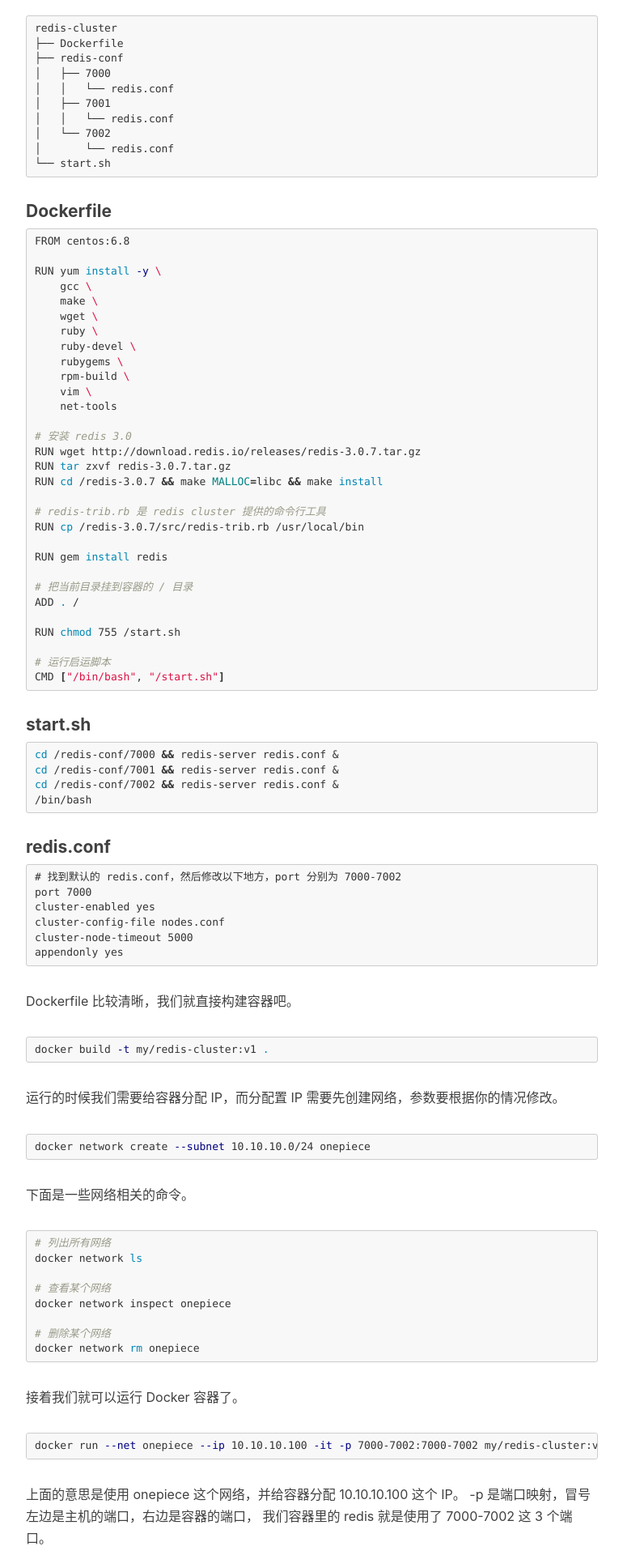
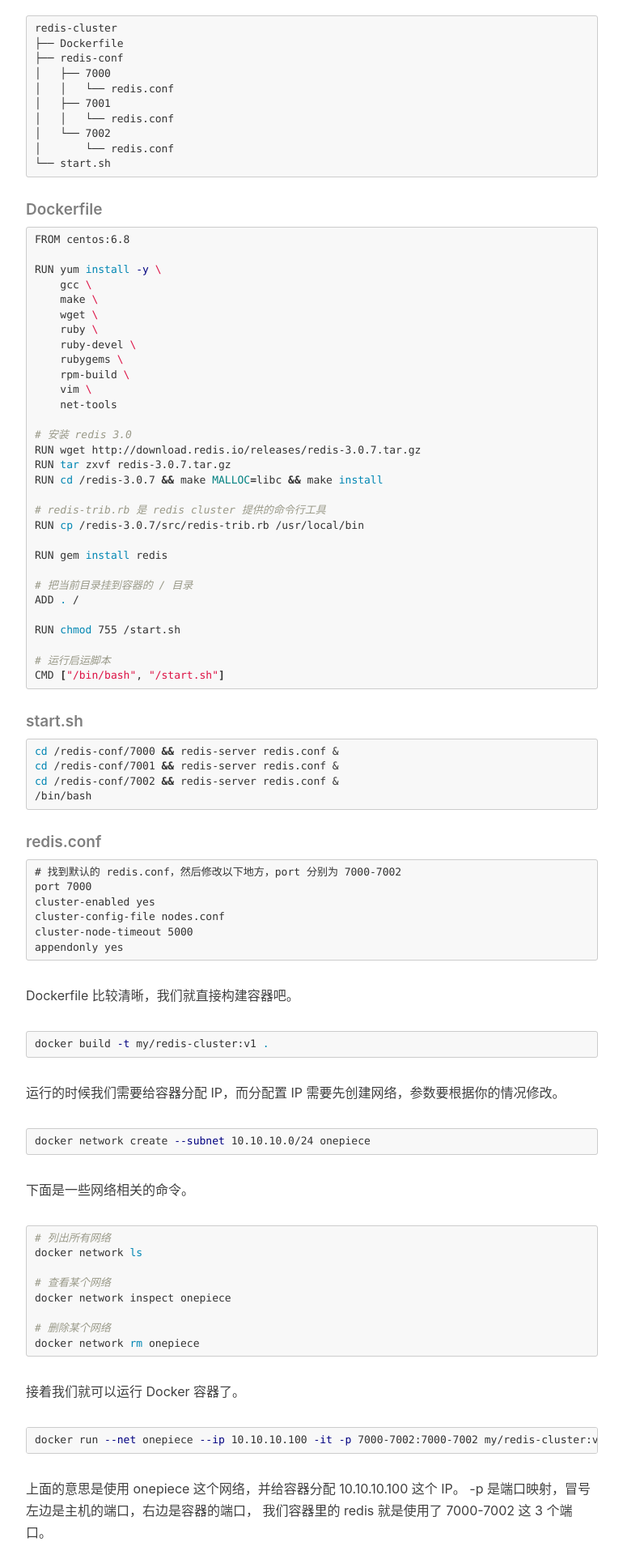
Before and after one commit to xkuga/xkuga.github.io, a Jekyll site: the page built from _posts/2016-07-22-docker-redis-cluster.md, in a window 1280 px wide. Shown: the part 1653-3573 px from the top of the page at 81% size, without its empty margins (233-1003 px from the left). Built offline with Jekyll 4.4.1, drawn with Linux system fonts in a browser that asks for light colours; nearby versions of some CDN libraries; comment, search, counter and statistics services are not loaded.

Commit message:
change style

````diff
--- a/_posts/2016-07-22-docker-redis-cluster.md
+++ b/_posts/2016-07-22-docker-redis-cluster.md
@@ -55,7 +55,8 @@
 └── start.sh
 ```
 
-#### Dockerfile
+##### Dockerfile
+
 
 ```bash
 FROM centos:6.8
@@ -90,7 +91,8 @@
 CMD ["/bin/bash", "/start.sh"]
 ```
 
-#### start.sh
+##### start.sh
+
 
 ```bash
 cd /redis-conf/7000 && redis-server redis.conf &
@@ -99,7 +101,8 @@
 /bin/bash
 ```
 
-#### redis.conf
+##### redis.conf
+
 
 ```
 # 找到默认的 redis.conf，然后修改以下地方，port 分别为 7000-7002
````
